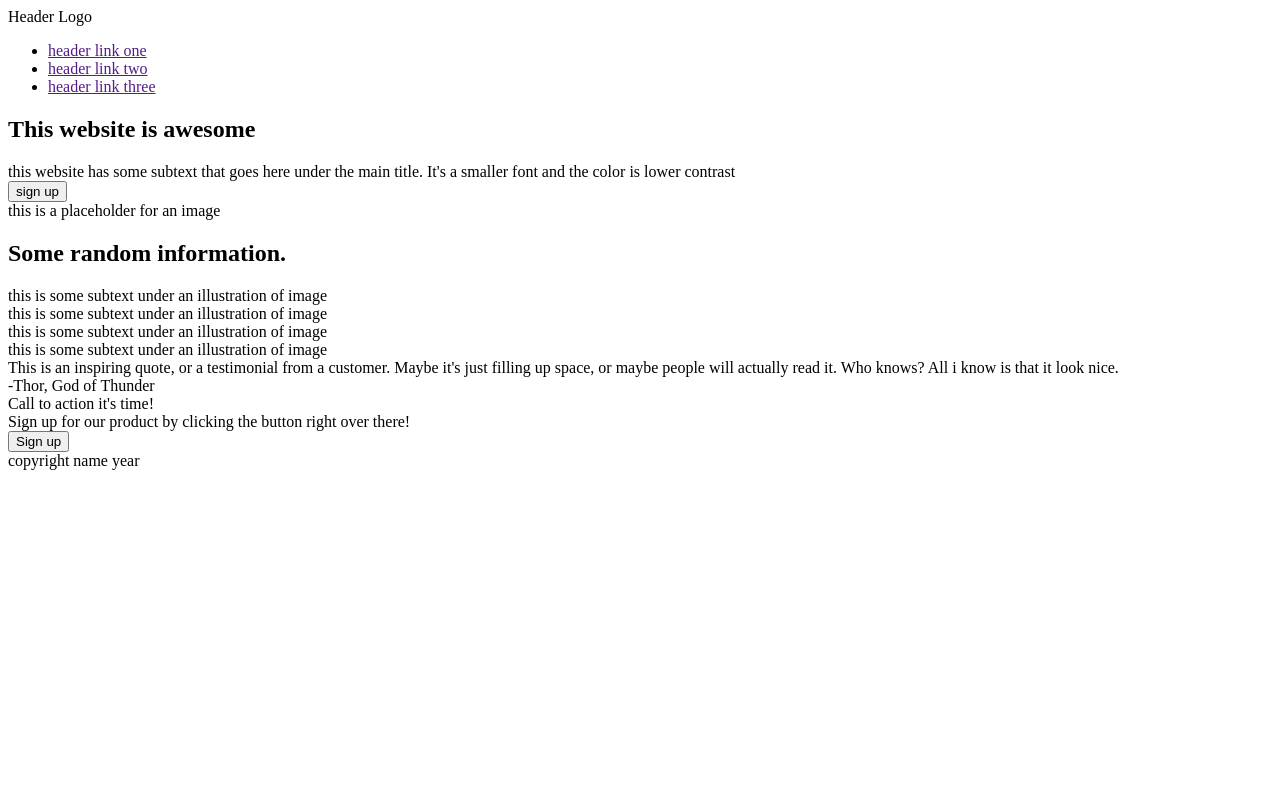
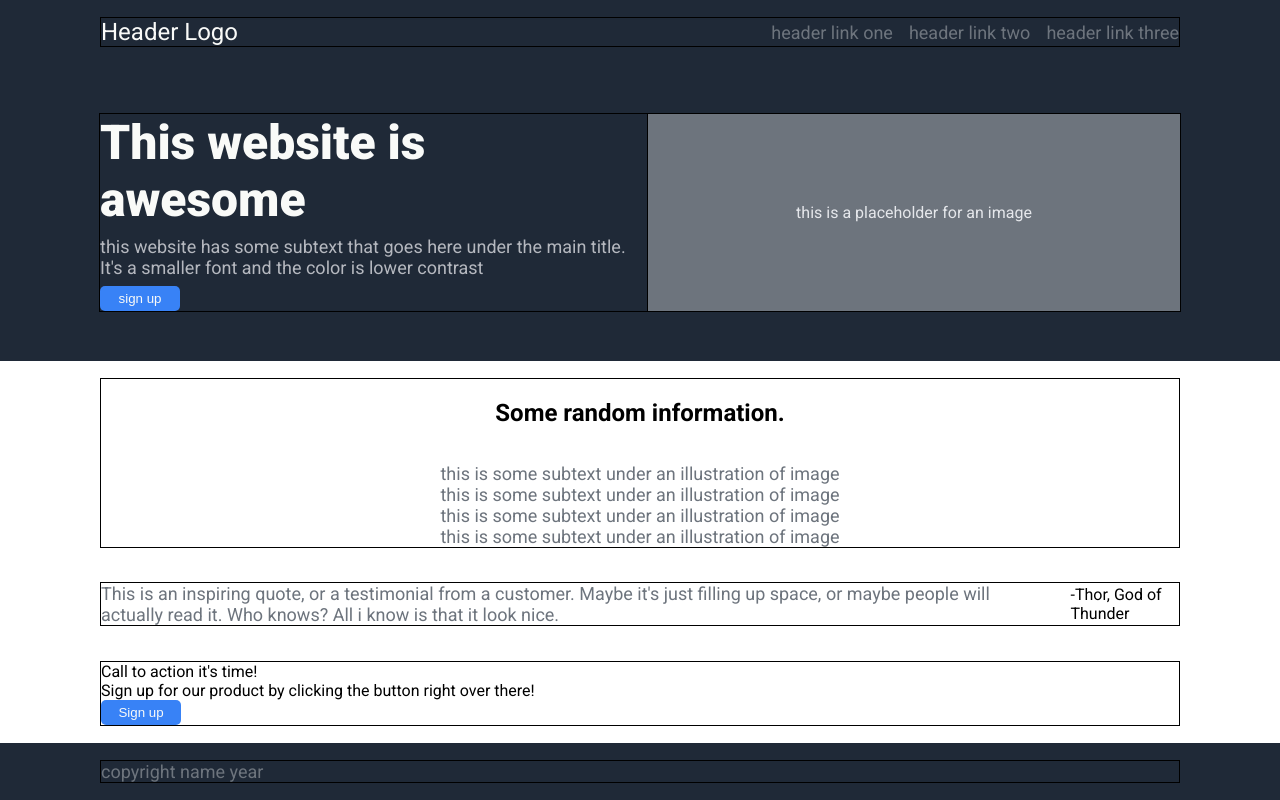
Before and after one commit to Miscellaneousg/pagecss, a plain HTML site: page index.html in a window 1280 px wide. Drawn offline with Linux system fonts and the light colour scheme.

Commit message:
Apply CSS to header and hero sections
- update :
- section header and hero are now complete,
  expect small changes during project
  course of completion.
- I tried to maintain coherence in code,
  best? no. best for now? yes.

```diff
--- a/index.html
+++ b/index.html
@@ -61,7 +61,7 @@
     </section>
     <section class="quotes">
         <div class="container">
-            <div>This is an inspiring quote, or a testimonial from a customer.
+            <div class="text">This is an inspiring quote, or a testimonial from a customer.
                 Maybe it's just filling up space, or maybe people will actually read it.
                 Who knows? All i know is that it look nice.
             </div>
--- a/styles.css
+++ b/styles.css
@@ -1,3 +1,4 @@
+
 html{
     box-sizing: border-box;
 }
@@ -7,3 +8,105 @@ html{
 *::after{
     box-sizing: inherit;
 }
+
+body{
+   font-family: "Roboto", sans-serif;
+   min-height: 100vh;
+   margin: 0;
+   padding: 0;
+   display: flex;
+   flex-direction: column;
+}
+
+.header,.hero,.footer{
+    background-color: #1F2937;
+}
+
+.header,.information,.quotes,.actions,.footer{
+    flex:1;
+    padding:1px;
+    align-items: center;
+    justify-content: center;
+    display: flex;
+}
+
+.hero{
+    padding: 50px 0;
+}
+
+.container{
+    flex:1;
+    display: flex;
+    outline:1px solid black;
+    margin: 0 100px;
+    gap:16px;
+    justify-content: space-between;
+    align-items: center;
+}
+
+.logo{
+    flex:1;
+    min-width: fit-content;
+    font-size: 24px;
+    color:#F9FAF8;
+    margin-right:auto;
+}
+
+ul{
+    display: flex;
+    list-style-type: none;
+    margin: 0;
+    padding: 0;
+    gap:16px
+}
+
+a,.text{
+    font-size: 18px;
+    color:#6d747d;
+    text-decoration: none ;
+}
+
+.hero .text{
+    color:#b5b8bf;
+}
+
+.hero-text{
+    display: flex;
+    flex:1;
+    flex-direction: column;
+    gap:8px;
+}
+
+h1{
+    font-size: 48px;
+    color: #F9FAF8;
+    font-weight: 900;
+    padding: 0;
+    margin: 0;
+}
+
+button{
+    color: #F9FAF8;
+    border:0;
+    width: 80px;
+    background-color:#3882f6;
+    border-radius: 5px;
+    padding: 5px;
+    align-self: flex-start;
+    cursor: pointer;
+}
+
+.hero-image{
+    background-color: #6d747d;
+    color: #E5E7EB;
+    flex:1;
+    display: flex;
+    outline:1px solid black;
+    justify-content: center;
+    align-items: center;
+    align-self: stretch;
+}
+
+.information .container{
+    flex-direction: column;
+}
```
